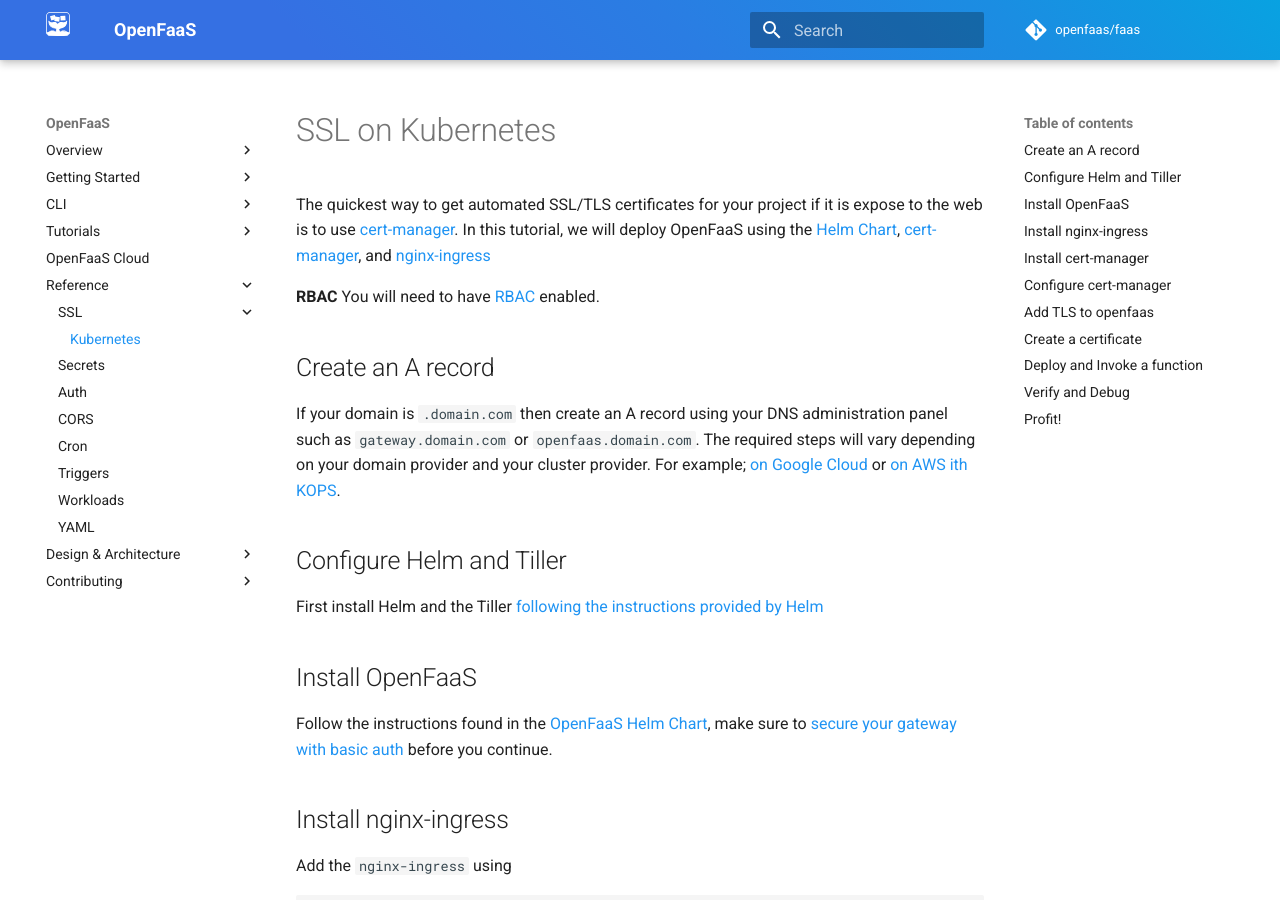
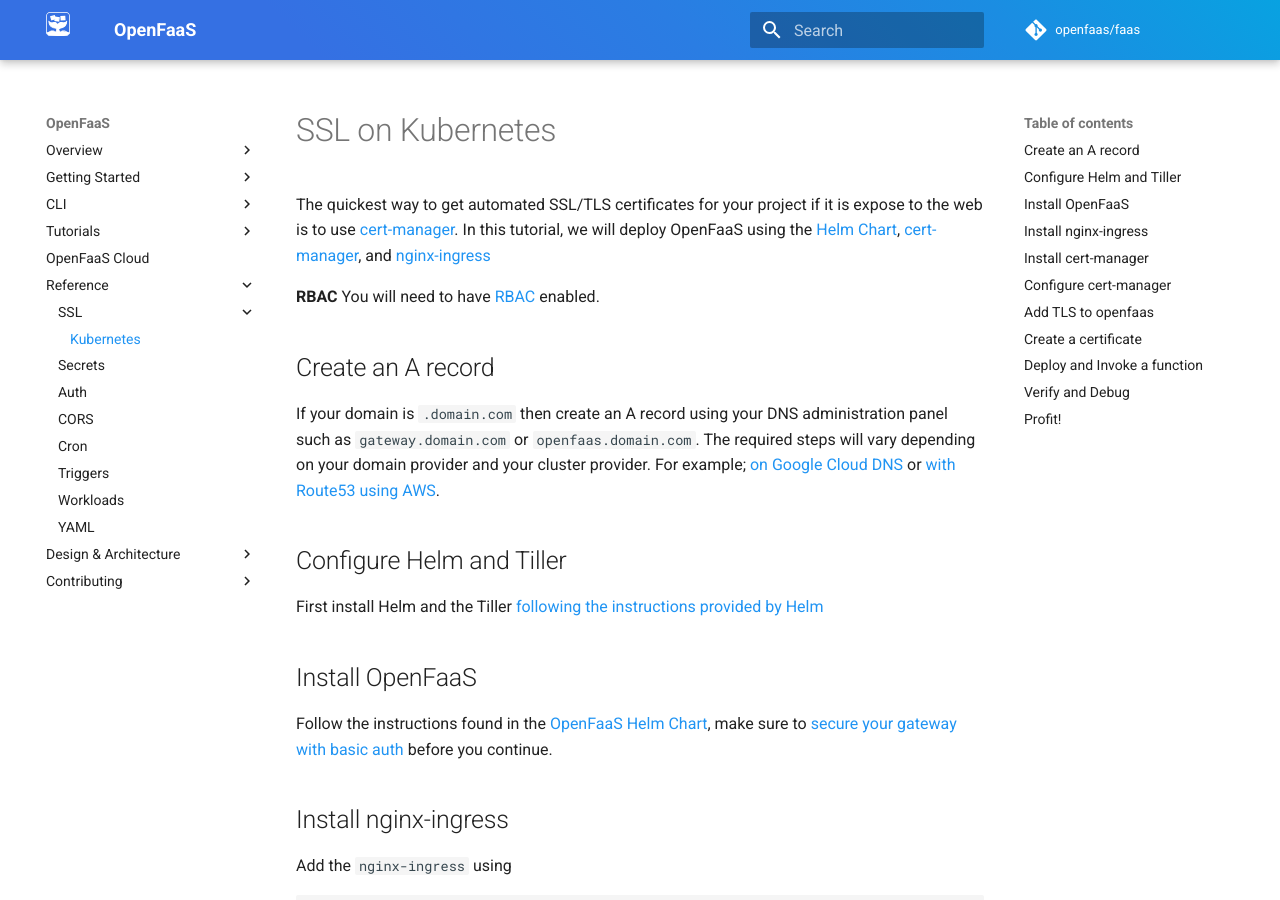
Before and after one commit to openfaas/docs, an MkDocs documentation site: the page built from docs/reference/ssl/kubernetes-with-cert-manager.md, in a window 1280 px wide and 900 px high. Built offline with MkDocs 1.6.1 and Material for MkDocs 9.7.7, drawn with Linux system fonts in a browser that asks for light colours; comment, search, counter and statistics services are not loaded.

Commit message:
Fix typo in the A record section
Signed-off-by: Lucas Roesler <roesler.lucas@gmail.com>

```diff
--- a/docs/reference/ssl/kubernetes-with-cert-manager.md
+++ b/docs/reference/ssl/kubernetes-with-cert-manager.md
@@ -6,7 +6,7 @@ The quickest way to get automated SSL/TLS certificates for your project if it is
 
 ## Create an A record
 
-If your domain is `.domain.com` then create an A record using your DNS administration panel such as `gateway.domain.com` or `openfaas.domain.com`. The required steps will vary depending on your domain provider and your cluster provider. For example; [on Google Cloud](https://cloud.google.com/kubernetes-engine/docs/tutorials/configuring-domain-name-static-ip) or [on AWS ith KOPS](https://kubernetes.io/docs/setup/custom-cloud/kops/#2-5-create-a-route53-domain-for-your-cluster).
+If your domain is `.domain.com` then create an A record using your DNS administration panel such as `gateway.domain.com` or `openfaas.domain.com`. The required steps will vary depending on your domain provider and your cluster provider. For example; [on Google Cloud DNS](https://cloud.google.com/kubernetes-engine/docs/tutorials/configuring-domain-name-static-ip) or [with Route53 using AWS](https://kubernetes.io/docs/setup/custom-cloud/kops/#2-5-create-a-route53-domain-for-your-cluster).
 
 ## Configure Helm and Tiller
 
```
